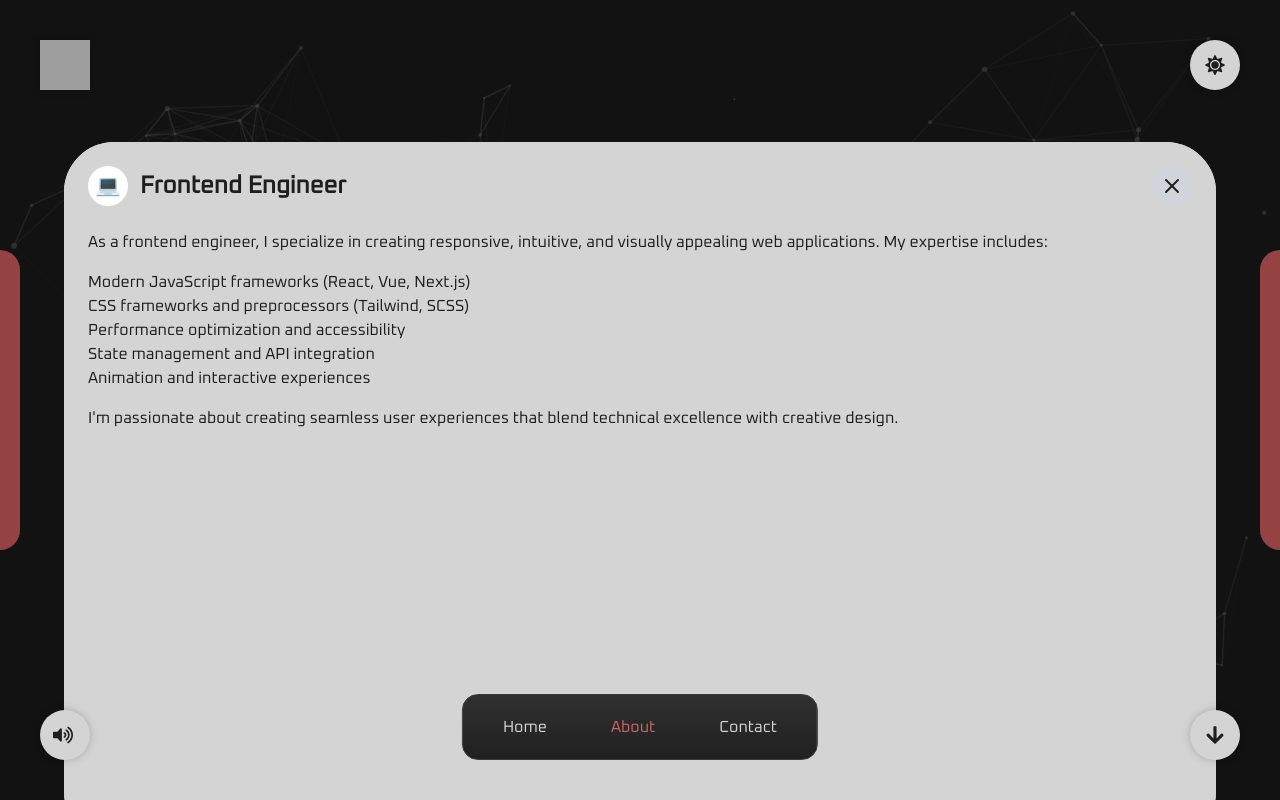
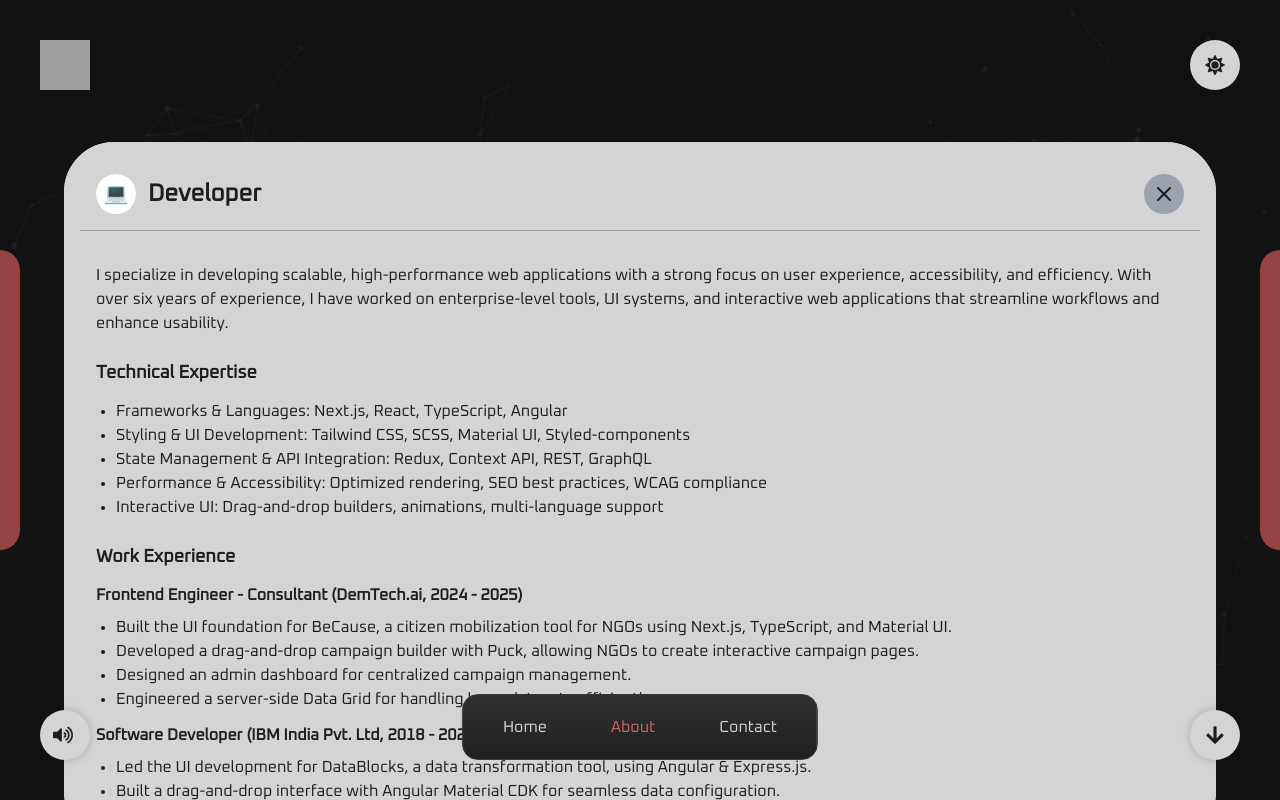
Before and after one commit to pavanhutagi/portfolio, a Next.js app: page / in a window 1280 px wide. Both pictures are taken after a click on the element 216 px from the left and 1108 px from the top of the page. Shown: the part 708-1508 px from the top of the page. Built offline with nearby package versions, Linux system fonts and the light colour scheme; grey boxes are pictures that could not be loaded.

Commit message:
feat: updated the content for about sub sections

```diff
--- a/src/components/about/DetailPopup.tsx
+++ b/src/components/about/DetailPopup.tsx
@@ -7,17 +7,18 @@ import type { DetailPopupProps } from "@/types/about";
  */
 export const DetailPopup = ({ icon, title, onClose, children }: DetailPopupProps) => {
   return (
-    <div className="absolute inset-0 bg-background-dark dark:bg-background-light z-10 p-6 overflow-auto w-full">
-      <div className="flex justify-between items-center mb-6">
+    <div className="absolute inset-0 bg-background-dark dark:bg-background-light z-10 flex flex-col h-full overflow-hidden p-4">
+      <div className="flex justify-between items-center p-4 border-b border-gray-600 dark:border-gray-400">
         <div className="flex items-center gap-3">
           <div className="w-10 h-10 rounded-full bg-white flex items-center justify-center">
             <span className="text-xl">{icon}</span>
           </div>
           <h2 className="text-2xl font-bold text-text-dark dark:text-text-light">{title}</h2>
         </div>
+
         <button
           onClick={onClose}
-          className="bg-gray-700 dark:bg-gray-300 text-text-dark dark:text-text-light p-2 rounded-full hover:bg-gray-600 dark:hover:bg-gray-400 transition-colors"
+          className="bg-gray-700 dark:bg-gray-400 text-text-dark dark:text-text-light p-2 rounded-full hover:bg-gray-600 dark:hover:bg-gray-500 transition-colors"
           aria-label="Close details"
         >
           <svg
@@ -36,7 +37,10 @@ export const DetailPopup = ({ icon, title, onClose, children }: DetailPopupProps
           </svg>
         </button>
       </div>
-      <div className="text-text-dark dark:text-text-light">{children}</div>
+
+      <div className="flex-1 overflow-y-auto p-4 mt-4 mb-4 text-text-dark dark:text-text-light">
+        <div className="prose prose-invert max-w-none">{children}</div>
+      </div>
     </div>
   );
 };
--- a/src/components/text-area.tsx
+++ b/src/components/text-area.tsx
@@ -39,7 +39,7 @@ const TextArea: FC<TextAreaProps> = ({
         rows={rows}
       />
       {required && touched && value === "" && (
-        <p className="text-red-500 text-sm">{placeholder} is required</p>
+        <p className="text-primary-500 dark:text-primary-400 text-sm">{placeholder} is required</p>
       )}
     </div>
   );
--- a/src/components/text-input.tsx
+++ b/src/components/text-input.tsx
@@ -57,7 +57,9 @@ const TextInput: FC<TextInputProps> = ({
         className="bg-secondary-500 dark:bg-secondary-200 text-text-dark dark:text-text-light rounded-[15px] p-3 sm:p-4 outline-none focus:ring-2 focus:ring-primary-500 focus:border-primary-500"
       />
 
-      {touched && error && <p className="text-red-500 text-sm">{error}</p>}
+      {touched && error && (
+        <p className="text-primary-500 dark:text-primary-400 text-sm">{error}</p>
+      )}
     </div>
   );
 };
--- a/src/data/about-content.tsx
+++ b/src/data/about-content.tsx
@@ -6,52 +6,94 @@ import type { SubsectionsDataMap } from "@/types/about";
  * Content data for all subsections in the About section
  */
 export const subsectionData: SubsectionsDataMap = {
-  frontend: {
+  developer: {
     icon: "💻",
-    title: "Frontend Engineer",
+    title: "Developer",
     shortDescription:
-      "I craft sleek, interactive web experiences with clean code and modern UI/UX.",
+      "I specialize in developing scalable, high-performance web applications with a focus on UX.",
     detailContent: (
-      <div className="space-y-4">
+      <div className="flex flex-col gap-6">
         <p>
-          As a frontend engineer, I specialize in creating responsive, intuitive, and visually
-          appealing web applications. My expertise includes:
+          I specialize in developing scalable, high-performance web applications with a strong focus
+          on user experience, accessibility, and efficiency. With over six years of experience, I
+          have worked on enterprise-level tools, UI systems, and interactive web applications that
+          streamline workflows and enhance usability.
         </p>
-        <ul className="list-disc pl-5 space-y-2">
-          <li>Modern JavaScript frameworks (React, Vue, Next.js)</li>
-          <li>CSS frameworks and preprocessors (Tailwind, SCSS)</li>
-          <li>Performance optimization and accessibility</li>
-          <li>State management and API integration</li>
-          <li>Animation and interactive experiences</li>
-        </ul>
+
+        <div className="flex flex-col gap-3">
+          <h4 className="font-bold text-lg">Technical Expertise</h4>
+          <ul style={{ listStyleType: "disc", paddingLeft: "1.25rem" }}>
+            <li>Frameworks & Languages: Next.js, React, TypeScript, Angular</li>
+            <li>Styling & UI Development: Tailwind CSS, SCSS, Material UI, Styled-components</li>
+            <li>State Management & API Integration: Redux, Context API, REST, GraphQL</li>
+            <li>
+              Performance & Accessibility: Optimized rendering, SEO best practices, WCAG compliance
+            </li>
+            <li>Interactive UI: Drag-and-drop builders, animations, multi-language support</li>
+          </ul>
+        </div>
+
+        <div className="flex flex-col gap-3">
+          <h4 className="font-bold text-lg">Work Experience</h4>
+
+          <div className="flex flex-col gap-2">
+            <p className="font-bold flex items-center">
+              Frontend Engineer - Consultant (DemTech.ai, 2024 - 2025)
+            </p>
+            <ul style={{ listStyleType: "disc", paddingLeft: "1.25rem" }}>
+              <li>
+                Built the UI foundation for BeCause, a citizen mobilization tool for NGOs using
+                Next.js, TypeScript, and Material UI.
+              </li>
+              <li>
+                Developed a drag-and-drop campaign builder with Puck, allowing NGOs to create
+                interactive campaign pages.
+              </li>
+              <li>Designed an admin dashboard for centralized campaign management.</li>
+              <li>Engineered a server-side Data Grid for handling large datasets efficiently.</li>
+            </ul>
+          </div>
+
+          <div className="flex flex-col gap-2">
+            <p className="font-bold">Software Developer (IBM India Pvt. Ltd, 2018 - 2023)</p>
+            <ul style={{ listStyleType: "disc", paddingLeft: "1.25rem" }}>
+              <li>
+                Led the UI development for DataBlocks, a data transformation tool, using Angular &
+                Express.js.
+              </li>
+              <li>
+                Built a drag-and-drop interface with Angular Material CDK for seamless data
+                configuration.
+              </li>
+              <li>
+                Developed the Challenges Module, enabling IBM sellers to configure and track
+                incentives.
+              </li>
+              <li>
+                Optimized backend queries, reducing load time from 2-3 minutes to 5-10 seconds.
+              </li>
+              <li>
+                Created a universal registration tool, improving authentication across IBM's React
+                applications.
+              </li>
+            </ul>
+          </div>
+        </div>
+
         <p>
-          I'm passionate about creating seamless user experiences that blend technical excellence
-          with creative design.
+          I'm passionate about blending technology and design, building scalable UI architectures,
+          and crafting seamless, high-performance web experiences.
         </p>
       </div>
     ),
   },
-  design: {
+  designer: {
     icon: "🎨",
-    title: "Design",
+    title: "Designer",
     shortDescription: "I shape compelling visuals through UI/UX, graphic design, and branding.",
     detailContent: (
-      <div className="space-y-4">
-        <p>
-          My design philosophy centers on creating meaningful, purposeful experiences that resonate
-          with users. My design skills include:
-        </p>
-        <ul className="list-disc pl-5 space-y-2">
-          <li>UI/UX design and prototyping</li>
-          <li>Brand identity and visual systems</li>
-          <li>Design thinking and user research</li>
-          <li>Illustration and graphic design</li>
-          <li>Design tools: Figma, Adobe Creative Suite</li>
-        </ul>
-        <p>
-          I believe good design should be both beautiful and functional, solving real problems while
-          delighting users.
-        </p>
+      <div className="flex flex-col gap-6">
+        <p>I shape compelling visuals through UI/UX, graphic design, and branding.</p>
       </div>
     ),
   },
@@ -60,65 +102,29 @@ export const subsectionData: SubsectionsDataMap = {
     title: "DJ",
     shortDescription: "I mix beats, create soundscapes, and love making people move.",
     detailContent: (
-      <div className="space-y-4">
-        <p>Music has always been a core part of my creative expression. As a DJ, I:</p>
-        <ul className="list-disc pl-5 space-y-2">
-          <li>Mix across genres including house, techno, and hip-hop</li>
-          <li>Create seamless journeys through sound</li>
-          <li>Read crowds and adapt to create memorable experiences</li>
-          <li>Produce original tracks and remixes</li>
-          <li>Collaborate with other artists and venues</li>
-        </ul>
-        <p>
-          DJing teaches me about rhythm, timing, and the power of creating emotional
-          experiences—skills that translate to all my creative work.
-        </p>
+      <div className="flex flex-col gap-6">
+        <p>I mix beats, create soundscapes, and love making people move.</p>
       </div>
     ),
   },
-  breakdancing: {
+  breakdancer: {
     icon: "🕺",
-    title: "Breakdancing",
-    shortDescription: "For me, rhythm is everywhere—in code, music, and movement.",
+    title: "Breakdancer",
+    shortDescription: "For me, rhythm is everywhere - in code, music, and movement.",
     detailContent: (
-      <div className="space-y-4">
-        <p>
-          Breakdancing (breaking) is both my physical practice and creative outlet. Through
-          breaking, I:
-        </p>
-        <ul className="list-disc pl-5 space-y-2">
-          <li>Express myself through movement and improvisation</li>
-          <li>Connect with a global community and culture</li>
-          <li>Develop discipline, persistence, and growth mindset</li>
-          <li>Learn to overcome challenges through practice</li>
-          <li>Find inspiration in the intersection of music and movement</li>
-        </ul>
-        <p>
-          The principles I learn on the dance floor—creativity, adaptability, and
-          self-expression—influence my approach to design and development.
-        </p>
+      <div className="flex flex-col gap-6">
+        <p>For me, rhythm is everywhere - in code, music, and movement.</p>
       </div>
     ),
   },
-  backpacking: {
+  backpacker: {
     icon: "🎒",
-    title: "Backpacking",
+    title: "Backpacker",
     shortDescription:
       "Exploring remote places, new cultures, and chasing experiences fuels my creativity.",
     detailContent: (
-      <div className="space-y-4">
-        <p>Travel and exploration are essential to how I see the world. Through backpacking, I:</p>
-        <ul className="list-disc pl-5 space-y-2">
-          <li>Immerse myself in diverse cultures and perspectives</li>
-          <li>Discover new ways of thinking and problem-solving</li>
-          <li>Challenge my comfort zone and build adaptability</li>
-          <li>Connect with people from all walks of life</li>
-          <li>Find inspiration in natural and human-made wonders</li>
-        </ul>
-        <p>
-          My travels inform my creative work by exposing me to different aesthetics, stories, and
-          ways of communicating.
-        </p>
+      <div className="flex flex-col gap-6">
+        <p>Exploring remote places, new cultures, and chasing experiences fuels my creativity.</p>
       </div>
     ),
   },
--- a/src/sections/about.tsx
+++ b/src/sections/about.tsx
@@ -34,8 +34,8 @@ export default function AboutSection() {
                     </h2>
 
                     <h4 className="text-l text-text-dark dark:text-text-light">
-                      A frontend engineer, designer, DJ, and breakdancer from Bangalore, with roots
-                      in Belagavi. I thrive at the intersection of technology, creativity, and
+                      A developer, designer, DJ, and breakdancer from Bengaluru, with roots in
+                      Belagavi. I thrive at the intersection of technology, creativity, and
                       movement.
                     </h4>
 
--- a/src/sections/contact.tsx
+++ b/src/sections/contact.tsx
@@ -64,9 +64,9 @@ export default function ContactSection() {
         <div className="block lg:hidden h-[2px] w-full bg-gray-700 dark:bg-gray-300 my-4 opacity-80"></div>
 
         <div className="flex flex-col gap-4 w-full">
-          <p className="text-gray-600 dark:text-gray-300 text-2xl font-bold">Get in touch</p>
+          <p className="text-text-light dark:text-text-dark text-2xl font-bold">Get in touch</p>
 
-          <p className="text-gray-600 dark:text-gray-300 text-lg">
+          <p className="text-text-light dark:text-text-dark text-lg">
             Have a question or want to work together? Fill out the form below and I'll get back to
             you as soon as possible.
           </p>
--- a/src/types/about.ts
+++ b/src/types/about.ts
@@ -1,6 +1,6 @@
 import { ReactNode } from "react";
 
-export type SubsectionId = "frontend" | "design" | "dj" | "breakdancing" | "backpacking";
+export type SubsectionId = "developer" | "designer" | "dj" | "breakdancer" | "backpacker";
 
 export interface SubsectionCardProps {
   icon: string;
--- a/tailwind.config.ts
+++ b/tailwind.config.ts
@@ -52,7 +52,7 @@ const config: Config = {
         },
         particles: {
           light: "#A5A5A5",
-          dark: "#464646",
+          dark: "#282828",
         },
       },
       screens: {
```
